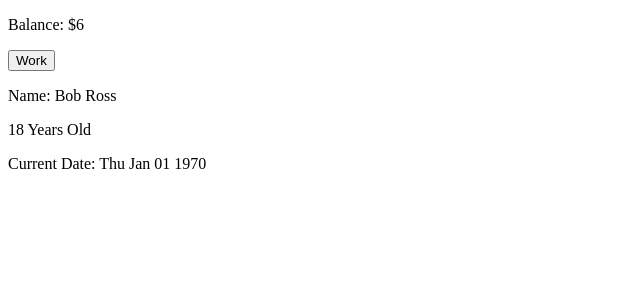
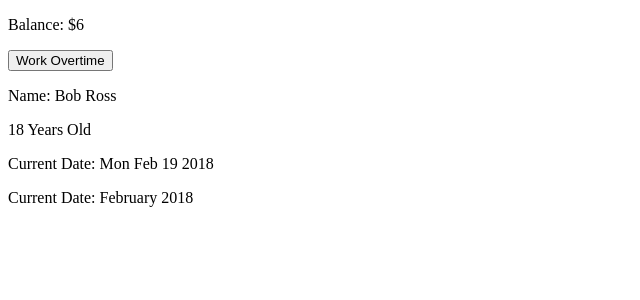
Before and after one commit to jeremymec/avocado_toast_simulator, a React (Vite) app: page / in a window 1280 px wide. Shown: the top 300 px of the page, without its empty margins (0-640 px from the left). Built offline with nearby package versions, Linux system fonts and the light colour scheme.

Commit message:
Remove day from formatted date

```diff
--- a/src/app.tsx
+++ b/src/app.tsx
@@ -2,6 +2,7 @@ import * as React from "react";
 
 const STARTING_AGE = 6570;
 const STARTING_DATE = new Date(2018, 1, 1);
+const months = ["January", "February", "March", "April", "May", "June", "July", "August", "September", "October", "November", "December"];
 
 interface MoneyState {
   balance: number;
@@ -58,7 +59,7 @@ const App = () => {
 
     setGameState({
       ...gameState,
-      date: new Date(gameState.date.getDate() + 86400)
+      date: new Date(gameState.date.getTime() + (86400000 * 3))
     })
   };
 
@@ -67,12 +68,17 @@ const App = () => {
       ...moneyState,
       balance: moneyState.balance + moneyState.activeIncome,
     });
+
+    setGameState({
+      ...gameState,
+      date: new Date(gameState.date.getTime() + (86400000 * 6))
+    })
   };
 
   return (
     <div>
       <p>Balance: ${moneyState.balance}</p>
-      <button onClick={handleWorkButtonPress}>Work</button>
+      <button onClick={handleWorkButtonPress}>Work Overtime</button>
       <PlayerInfo
         name={playerState.name}
         daysOld={playerState.daysOld}
@@ -102,6 +108,7 @@ const GameInfo = (props: GameInfoProps) => {
   return (
     <div id="GameInfoPanel">
       <p>Current Date: {props.currentDate.toDateString()}</p>
+      <p>Current Date: {months[props.currentDate.getMonth()]} {props.currentDate.getFullYear()}</p>
     </div>
   );
 };
```
Also changed, not shown: 1 other file (tests, documents, lock files or other folders).
